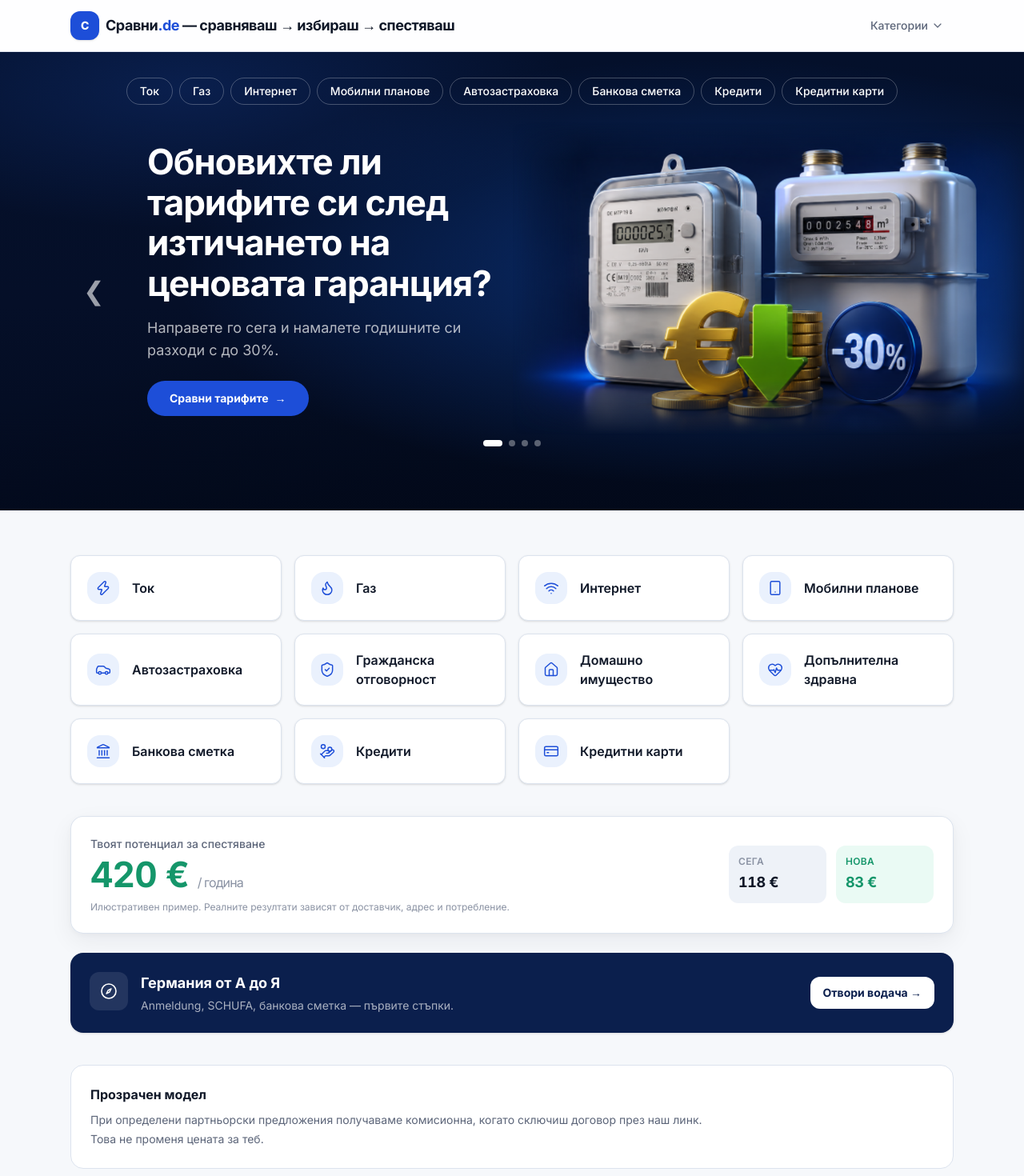
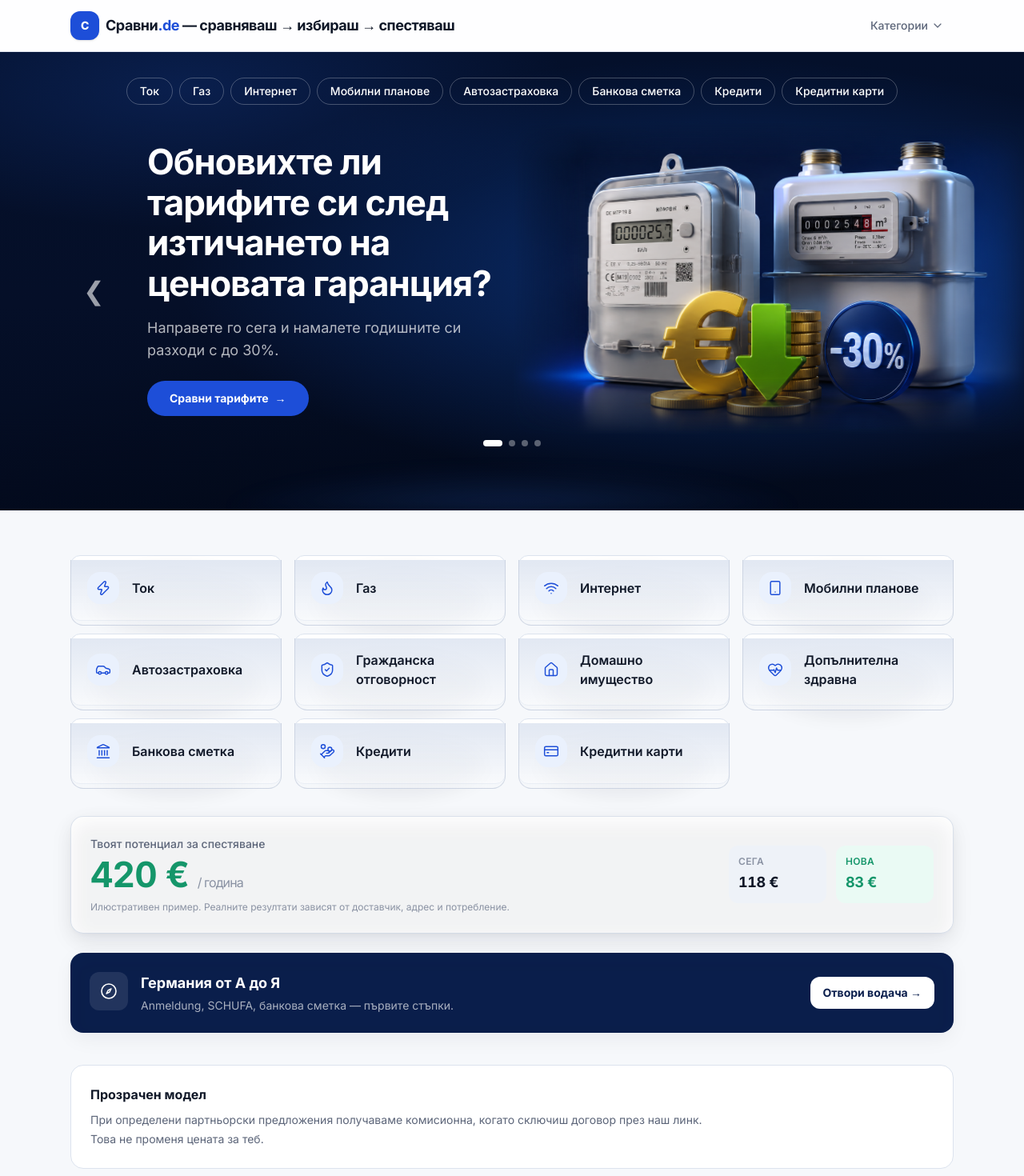
Before and after one commit to TARIFBERATER24/DE-BG-PLATFORM, a Next.js app: page / in a window 1280 px wide. Shown: the top 1470 px of the page at 80% size. Built offline with nearby package versions, Linux system fonts and the light colour scheme.

Commit message:
Add calm dimensional homepage treatment

```diff
--- a/app/globals.css
+++ b/app/globals.css
@@ -1,3 +1,4 @@
+/* Modern 3D direction: calm physical depth for hero media and interactive product tiles; Inter, neutral-led surfaces, and blue action affordances remain unchanged. */
 @import "tailwindcss";
 
 :root {
@@ -128,6 +129,69 @@ p { text-wrap: pretty; }
     linear-gradient(180deg, #04102b 0%, #050f28 55%, #030b1f 100%);
 }
 
+.hero-stage {
+  position: relative;
+  isolation: isolate;
+}
+
+.hero-stage::after {
+  content: "";
+  position: absolute;
+  z-index: -1;
+  left: 10%;
+  right: 10%;
+  bottom: -1px;
+  height: 10rem;
+  background: radial-gradient(50% 50% at 50% 100%, rgba(57, 126, 255, .18), transparent 72%);
+  filter: blur(10px);
+  pointer-events: none;
+}
+
+.hero-carousel-stage {
+  perspective: 1600px;
+  perspective-origin: 56% 42%;
+}
+
+.hero-copy-layer {
+  position: relative;
+  z-index: 1;
+}
+
+.hero-render-stage {
+  transform: rotateX(2deg) rotateY(-4deg) translateZ(24px);
+  transform-style: preserve-3d;
+  transition: transform .45s cubic-bezier(.23, 1, .32, 1);
+}
+
+.hero-render-stage::before {
+  content: "";
+  position: absolute;
+  z-index: -1;
+  inset: 14% 5% 3%;
+  border-radius: 50%;
+  background: radial-gradient(ellipse at center, rgba(95, 155, 255, .23), rgba(16, 47, 110, .08) 48%, transparent 72%);
+  filter: blur(22px);
+  transform: translateZ(-36px) scale(.92);
+}
+
+.hero-render-stage::after {
+  content: "";
+  position: absolute;
+  z-index: -1;
+  left: 20%;
+  right: 8%;
+  bottom: 2%;
+  height: 12%;
+  border-radius: 50%;
+  background: rgba(0, 4, 13, .48);
+  filter: blur(14px);
+  transform: translateZ(-44px);
+}
+
+.hero-carousel-stage:hover .hero-render-stage {
+  transform: rotateX(0deg) rotateY(-1deg) translate3d(-8px, -6px, 38px);
+}
+
 /* Feathers all four edges so the render melts into .hero-3d-bg instead of
    sitting in a visible rectangle, and grounds it with a cast shadow. */
 .hero-render {
@@ -143,6 +207,109 @@ p { text-wrap: pretty; }
   animation: hero-float 7s ease-in-out infinite;
 }
 
+/* --- Dimensional category entry points ----------------------------------- */
+
+.category-3d-stage {
+  perspective: 1300px;
+  perspective-origin: 50% 25%;
+}
+
+.category-lift-card {
+  position: relative;
+  isolation: isolate;
+  transform: translateZ(0);
+  transform-style: preserve-3d;
+  transition:
+    transform .28s cubic-bezier(.23, 1, .32, 1),
+    border-color .28s ease,
+    box-shadow .28s ease;
+}
+
+.category-lift-card::before {
+  content: "";
+  position: absolute;
+  z-index: -1;
+  inset: 5px -1px -7px;
+  border: 1px solid rgba(197, 206, 221, .72);
+  border-top: 0;
+  border-radius: 0 0 var(--radius-lg) var(--radius-lg);
+  background: linear-gradient(180deg, rgba(222, 229, 241, .9), rgba(246, 248, 251, .55));
+  transform: translateZ(-12px);
+}
+
+.category-lift-card::after {
+  content: "";
+  position: absolute;
+  z-index: -2;
+  inset: 20% 10% -15px;
+  border-radius: 50%;
+  background: rgba(16, 24, 40, .16);
+  filter: blur(12px);
+  opacity: .42;
+  transform: translateZ(-28px);
+  transition: opacity .28s ease, filter .28s ease;
+}
+
+.category-lift-card:hover,
+.category-lift-card:focus-visible {
+  z-index: 1;
+  border-color: rgba(29, 78, 216, .36);
+  box-shadow: 0 20px 30px rgba(16, 24, 40, .12), 0 4px 8px rgba(16, 24, 40, .04);
+  transform: translateY(-7px) rotateX(2deg) rotateY(-1deg) translateZ(24px);
+}
+
+.category-lift-card:hover::after,
+.category-lift-card:focus-visible::after {
+  filter: blur(15px);
+  opacity: .68;
+}
+
+.category-lift-card:nth-child(4n + 2):hover,
+.category-lift-card:nth-child(4n + 2):focus-visible,
+.category-lift-card:nth-child(4n + 3):hover,
+.category-lift-card:nth-child(4n + 3):focus-visible {
+  transform: translateY(-7px) rotateX(2deg) rotateY(1deg) translateZ(24px);
+}
+
+.category-lift-card > * {
+  transform: translateZ(18px);
+}
+
+/* --- Honest data panels --------------------------------------------------- */
+
+.savings-plinth,
+.guide-shelf {
+  position: relative;
+  isolation: isolate;
+  transform-style: preserve-3d;
+  transition: transform .25s cubic-bezier(.23, 1, .32, 1);
+}
+
+.savings-plinth::after,
+.guide-shelf::after {
+  content: "";
+  position: absolute;
+  z-index: -1;
+  inset: 7px 2px -8px;
+  border-radius: inherit;
+  background: rgba(16, 24, 40, .16);
+  filter: blur(12px);
+  opacity: .34;
+  transform: translateZ(-18px);
+  transition: opacity .25s ease, transform .25s cubic-bezier(.23, 1, .32, 1);
+}
+
+.savings-plinth:hover,
+.guide-shelf:hover {
+  transform: translateY(-3px);
+}
+
+.savings-plinth:hover::after,
+.guide-shelf:hover::after {
+  opacity: .52;
+  transform: translate3d(0, 4px, -24px);
+}
+
 @keyframes hero-float {
   0%, 100% { transform: translateY(0); }
   50% { transform: translateY(-10px); }
@@ -150,6 +317,19 @@ p { text-wrap: pretty; }
 
 @media (prefers-reduced-motion: reduce) {
   .hero-render { animation: none; }
+  .hero-render-stage,
+  .hero-carousel-stage:hover .hero-render-stage,
+  .category-lift-card,
+  .category-lift-card:hover,
+  .category-lift-card:focus-visible,
+  .category-lift-card:nth-child(4n + 2):hover,
+  .category-lift-card:nth-child(4n + 2):focus-visible,
+  .category-lift-card:nth-child(4n + 3):hover,
+  .category-lift-card:nth-child(4n + 3):focus-visible,
+  .savings-plinth,
+  .guide-shelf,
+  .savings-plinth:hover,
+  .guide-shelf:hover { transform: none; transition: none; }
 }
 
 /* --- 3D category showcase ------------------------------------------------ */
@@ -188,6 +368,23 @@ p { text-wrap: pretty; }
   .card-3d,
   .card-3d:hover,
   .card-3d:focus-visible { transform: none; }
+  .hero-render-stage,
+  .hero-carousel-stage:hover .hero-render-stage,
+  .category-lift-card,
+  .category-lift-card:hover,
+  .category-lift-card:focus-visible,
+  .category-lift-card:nth-child(4n + 2):hover,
+  .category-lift-card:nth-child(4n + 2):focus-visible,
+  .category-lift-card:nth-child(4n + 3):hover,
+  .category-lift-card:nth-child(4n + 3):focus-visible,
+  .savings-plinth,
+  .guide-shelf,
+  .savings-plinth:hover,
+  .guide-shelf:hover { transform: none; }
+  .category-lift-card::before,
+  .category-lift-card::after,
+  .savings-plinth::after,
+  .guide-shelf::after { display: none; }
 }
 
 @media (prefers-reduced-motion: reduce) {
--- a/app/page.tsx
+++ b/app/page.tsx
@@ -1,3 +1,4 @@
+// Modern 3D direction: trustworthy dimensional surfaces, preserved Inter typography, and unchanged affiliate destinations.
 import Link from "next/link";
 import HeroCarousel from "@/components/HeroCarousel";
 import CategoryCardGrid from "@/components/CategoryCardGrid";
@@ -7,7 +8,7 @@ import { heroPills } from "@/lib/categories";
 export default function Home() {
   return (
     <div>
-      <section className="hero-3d-bg overflow-hidden">
+      <section className="hero-3d-bg hero-stage overflow-hidden">
         <div className="mx-auto max-w-6xl px-6 pb-16 pt-8 sm:pb-20">
           <nav className="flex flex-wrap justify-center gap-2">
             {heroPills.map((category) => (
@@ -28,7 +29,7 @@ export default function Home() {
       <div className="mx-auto max-w-6xl px-6 py-14">
         <CategoryCardGrid />
 
-        <div className="premium-card mt-10 grid gap-6 rounded-lg p-6 sm:grid-cols-[1fr_auto] sm:items-center">
+        <div className="premium-card savings-plinth mt-10 grid gap-6 rounded-lg p-6 sm:grid-cols-[1fr_auto] sm:items-center">
           <div>
             <p className="text-sm font-medium text-ink-muted">
               Твоят потенциал за спестяване
@@ -54,7 +55,7 @@ export default function Home() {
 
         <Link
           href="/germaniya"
-          className="mt-6 flex flex-col gap-4 rounded-lg bg-brand-deep p-6 text-white shadow-sm transition hover:-translate-y-0.5 sm:flex-row sm:items-center sm:justify-between"
+          className="guide-shelf mt-6 flex flex-col gap-4 rounded-lg bg-brand-deep p-6 text-white transition sm:flex-row sm:items-center sm:justify-between"
         >
           <div className="flex items-start gap-4">
             <div className="rounded-md bg-white/10 p-3">
--- a/components/CategoryCardGrid.tsx
+++ b/components/CategoryCardGrid.tsx
@@ -1,3 +1,4 @@
+// Modern 3D direction: category entry points read as light, elevated product tiles; their labels, font, and links stay unchanged.
 import Link from "next/link";
 import {
   Zap,
@@ -36,14 +37,14 @@ const CATEGORY_ICONS: Record<string, LucideIcon> = {
 
 export default function CategoryCardGrid() {
   return (
-    <div className="grid grid-cols-1 gap-4 sm:grid-cols-2 lg:grid-cols-4">
+    <div className="category-3d-stage grid grid-cols-1 gap-4 sm:grid-cols-2 lg:grid-cols-4">
       {homeCategories.map((category) => {
         const Icon = CATEGORY_ICONS[category.href] ?? Zap;
         return (
           <Link
             key={category.href}
             href={category.href}
-            className="group flex items-center gap-4 rounded-xl border border-line bg-white p-5 shadow-sm transition-all duration-200 hover:-translate-y-0.5 hover:border-brand/30 hover:shadow-md"
+            className="category-lift-card group flex items-center gap-4 rounded-xl border border-line bg-white p-5"
           >
             <span className="flex h-10 w-10 shrink-0 items-center justify-center rounded-lg bg-brand-tint text-brand">
               <Icon className="h-5 w-5" strokeWidth={1.75} />
--- a/components/HeroCarousel.tsx
+++ b/components/HeroCarousel.tsx
@@ -1,4 +1,6 @@
 "use client";
+
+// Modern 3D direction: the existing type, copy, imagery, and CTAs sit on a restrained physical stage rather than a decorative effect.
 
 import { useCallback, useEffect, useState } from "react";
 import Link from "next/link";
@@ -28,7 +30,7 @@ export default function HeroCarousel() {
 
   return (
     <div
-      className="relative mt-10"
+      className="hero-carousel-stage relative mt-10"
       onMouseEnter={() => setPaused(true)}
       onMouseLeave={() => setPaused(false)}
     >
@@ -53,7 +55,7 @@ export default function HeroCarousel() {
         aria-live="polite"
         className="grid min-h-[16rem] items-center gap-8 px-4 sm:px-20 lg:grid-cols-[1.05fr_1fr] lg:gap-10 lg:px-24"
       >
-        <div className="text-center lg:text-left">
+        <div className="hero-copy-layer text-center lg:text-left">
           <h1 className="text-3xl font-bold leading-[1.15] tracking-tight text-white sm:text-4xl">
             {slide.title}
           </h1>
@@ -68,7 +70,7 @@ export default function HeroCarousel() {
         </div>
 
         {slide.image ? (
-          <div className="relative hidden lg:block lg:-mr-24 xl:-mr-40">
+          <div className="hero-render-stage relative hidden lg:block lg:-mr-24 xl:-mr-40">
             <Image
               src={slide.image}
               alt={slide.imageAlt ?? ""}
```
Also changed, not shown: 1 other file (tests, documents, lock files or other folders).
